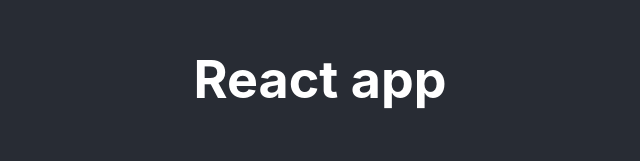
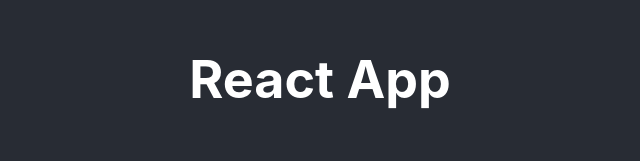
Before and after one commit to vidyashree-kr/github-cicd, a React (Create React App) app: page / in a window 1280 px wide. Shown: the part 145-306 px from the top of the page, without its empty margins (320-960 px from the left). Built offline with nearby package versions, Linux system fonts and the light colour scheme.

Commit message:
Testing failed build

```diff
--- a/src/App.js
+++ b/src/App.js
@@ -5,7 +5,7 @@ function App() {
   return (
     <div className="App">
       <header className="App-header">
-        <h1>React app</h1>
+        <h1>React App</h1>
         <img src={logo} className="App-logo" alt="logo" />
         <a
           className="App-link"
```
